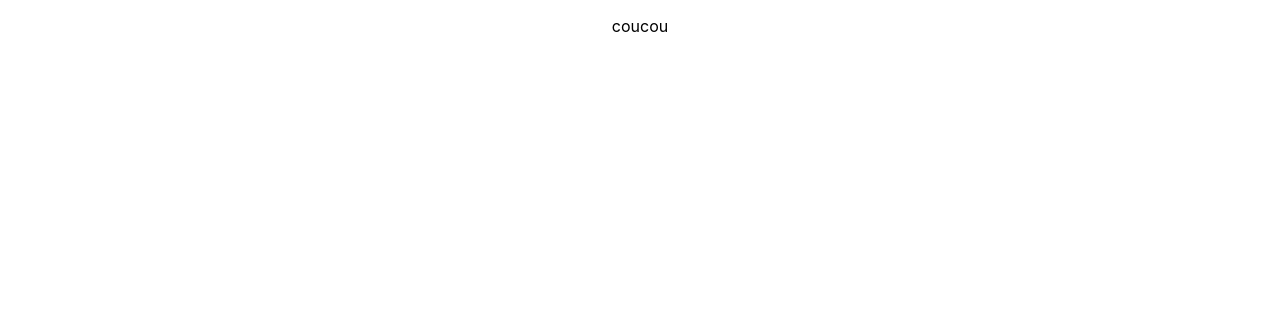
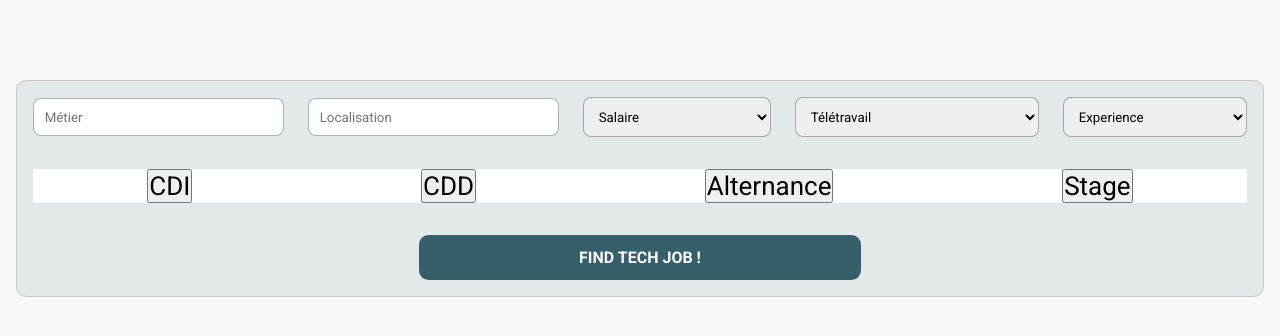
Before and after one commit to WildCodeSchool/2022-03-JS-RemoteFR-Outsiders-P2-Team-Dragon, a React (Vite) app in the folder frontend/: page / in a window 1280 px wide. Shown: the top 336 px of the page. Built offline with nearby package versions, Linux system fonts and the light colour scheme.

Commit message:
create component US_Search and css

```diff
--- a/frontend/src/App.jsx
+++ b/frontend/src/App.jsx
@@ -1,12 +1,12 @@
-import Home from "@pages/Home";
+import React from "react";
+import Search from "./components/Search";
 
 import "./App.css";
 
 function App() {
   return (
     <div className="App">
-      <Home />
-      <p>coucou</p>
+      <Search />
     </div>
   );
 }
--- /dev/null
+++ b/frontend/src/assets/Common.css
@@ -0,0 +1,24 @@
+@import url("https://fonts.googleapis.com/css2?family=Roboto:ital,wght@0,100;0,300;0,400;0,500;0,700;0,900;1,100;1,300;1,400;1,500;1,700;1,900&display=swap");
+
+:root {
+  --primary-color: #1a4a57;
+  --secondary-color: #35606b;
+  --main-background: rgb(248, 248, 248);
+  --bloc-background: #e3e9eb;
+  --button-color: #f08b30;
+  --font-family: "Roboto";
+  --font-size: 1em;
+  --line-height: 1.5;
+}
+
+* {
+  margin: 0;
+  padding: 0;
+  box-sizing: border-box;
+  text-decoration: none;
+  font-family: var(--font-family);
+}
+
+body {
+  background-color: var(--main-background);
+}
--- /dev/null
+++ b/frontend/src/assets/Search.css
@@ -0,0 +1,67 @@
+.searchjob {
+  display: flex;
+  flex-direction: column;
+  justify-content: center;
+  align-items: center;
+  background-color: var(--bloc-background);
+  margin: 5em 1em 1em 1em;
+  border: 1px solid rgb(201, 197, 197);
+  border-radius: 10px;
+}
+
+.formjob {
+  display: flex;
+  flex-direction: column;
+  justify-content: center;
+  align-items: stretch;
+  width: 100%;
+  padding: 1em;
+  gap: 2em;
+}
+
+.formjob .fieldscontainer {
+  display: flex;
+  flex-direction: row;
+  justify-content: center;
+  align-items: center;
+  flex-wrap: wrap;
+  gap: 1.5em;
+}
+
+.fieldscontainer input,
+.fieldscontainer select {
+  min-width: 50px;
+  flex-grow: 1;
+  padding: 0.8em;
+  border: 1px solid rgba(0, 0, 0, 0.301);
+  border-radius: 0.6em;
+}
+
+.filterbutton{
+  display: flex;
+  flex-direction: row;
+  justify-content: space-around;
+  align-items: center;
+  font-size: 1em;
+  color: var(--button-color);
+  background-color: white;
+}
+
+.checked {
+  color: white;
+  background-color: var(--button-color);
+  font-size: 1em;
+  border-radius: 0.6em;
+  padding: 0.2em 0.8em 0.2em 0.8em;
+  border-style: none;
+}
+
+.buttonform input {
+  padding: 0.8em 10em 0.8em 10em;
+  background-color: var(--secondary-color);
+  color: white;
+  font-size: 1em;
+  font-weight: 700;
+  border-radius: 0.6em;
+  border-style: none;
+}
--- a/frontend/src/components/FilterButton.jsx
+++ b/frontend/src/components/FilterButton.jsx
@@ -3,8 +3,8 @@ import React, { useState } from "react";
 export default function FilterButton({ label }) {
   const [isChecked, setIsChecked] = useState(false);
 
-  const handleClick = (e) => {
-    e.preventDefault();
+  const handleClick = (event) => {
+    event.preventDefault();
     setIsChecked(!isChecked);
   };
 
--- /dev/null
+++ b/frontend/src/components/Search.jsx
@@ -0,0 +1,51 @@
+import React from "react";
+import FilterButton from "@components/FilterButton";
+import "@assets/Common.css";
+import "@assets/Search.css";
+
+export default function Search() {
+  return (
+    <div className="searchjob">
+      <form className="formjob">
+        <div className="fieldscontainer">
+          <input type="search" id="job" placeholder="Métier" name="job" />
+          <input
+            type="search"
+            id="lieu"
+            name="lieu"
+            placeholder="Localisation"
+          />
+          <select name="salaire" id="salaire">
+            <option value="">Salaire</option>
+            <option>25k€ - 30k€</option>
+            <option>30k€ - 35k€</option>
+            <option>35k€ - 40k€</option>
+            <option>40k€ - 50k€</option>
+          </select>
+          <select id="remote" name="remote">
+            <option value="">Télétravail</option>
+            <option>Complet</option>
+            <option>Régulier (2 à 3j/s)</option>
+            <option>Occasionnel (qq j/m)</option>
+            <option>Non</option>
+          </select>
+          <select id="experience" name="experience">
+            <option value="">Experience</option>
+            <option>0 à 2 ans</option>
+            <option>3 à 5 ans</option>
+            <option>5 à 10 ans</option>
+          </select>
+        </div>
+        <div className="filterbutton">
+          <FilterButton label="CDI" />
+          <FilterButton label="CDD" />
+          <FilterButton label="Alternance" />
+          <FilterButton label="Stage" />
+        </div>
+        <div className="buttonform">
+          <input type="button" value="FIND TECH JOB !" />
+        </div>
+      </form>
+    </div>
+  );
+}
```
